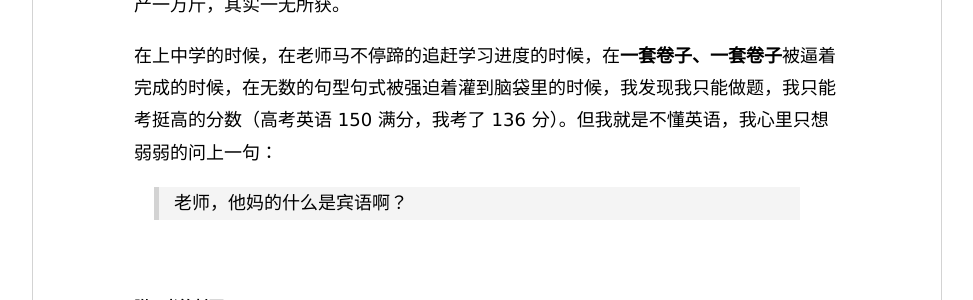
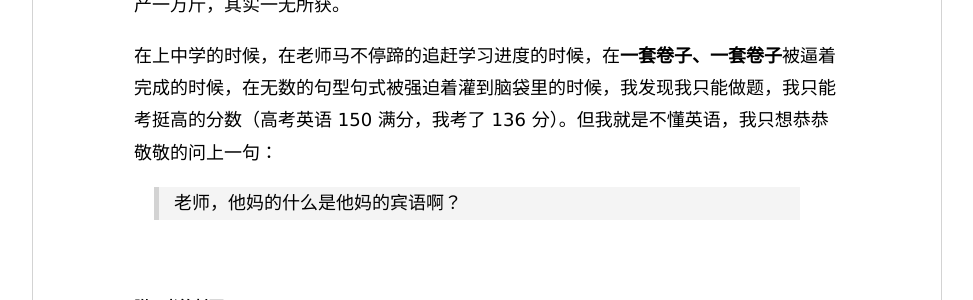
Before and after one commit to Haiyung/haiyung.github.io, a Jekyll site: the page built from _posts/2020-04-25-xuan-yuan-you-english-grammar.md, in a window 1280 px wide and 900 px high, scrolled down 3806 px. Shown: the part 215-515 px from the top of the window, without its empty margins (153-1126 px from the left). Built offline with Jekyll 4.4.1, drawn with Linux system fonts in a browser that asks for light colours.

Commit message:
update article: english grammar

```diff
--- a/_posts/2020-04-25-xuan-yuan-you-english-grammar.md
+++ b/_posts/2020-04-25-xuan-yuan-you-english-grammar.md
@@ -80,9 +80,9 @@ tags: 社科阅读
 
 **我们都不容易。** 老师起早贪黑不容易，学生忙于课业不容易，但不知什么原因，也不知道什么原因，每个人的不容易最终换来的却是没意义。就像是经济危机爆发前总有一小段短暂的、虚假的经济繁荣一样，这是由老师和学生一起营造的虚假的“学习繁荣”，表面亩产一万斤，其实一无所获。
 
-在上中学的时候，在老师马不停蹄的追赶学习进度的时候，在**一套卷子、一套卷子**被逼着完成的时候，在无数的句型句式被强迫着灌到脑袋里的时候，我发现我只能做题，我只能考挺高的分数（高考英语 150 满分，我考了 136 分）。但我就是不懂英语，我心里只想弱弱的问上一句：
+在上中学的时候，在老师马不停蹄的追赶学习进度的时候，在**一套卷子、一套卷子**被逼着完成的时候，在无数的句型句式被强迫着灌到脑袋里的时候，我发现我只能做题，我只能考挺高的分数（高考英语 150 满分，我考了 136 分）。但我就是不懂英语，我只想恭恭敬敬的问上一句：
 
-> 老师，他妈的什么是宾语啊？
+> 老师，他妈的什么是他妈的宾语啊？
 
 <br>
 
```
